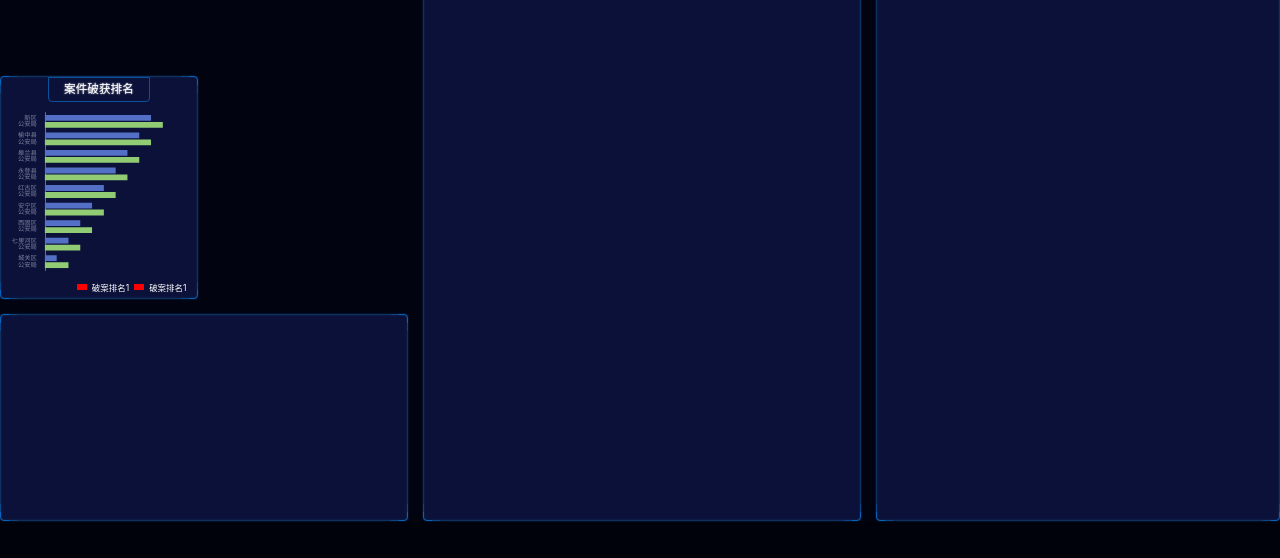
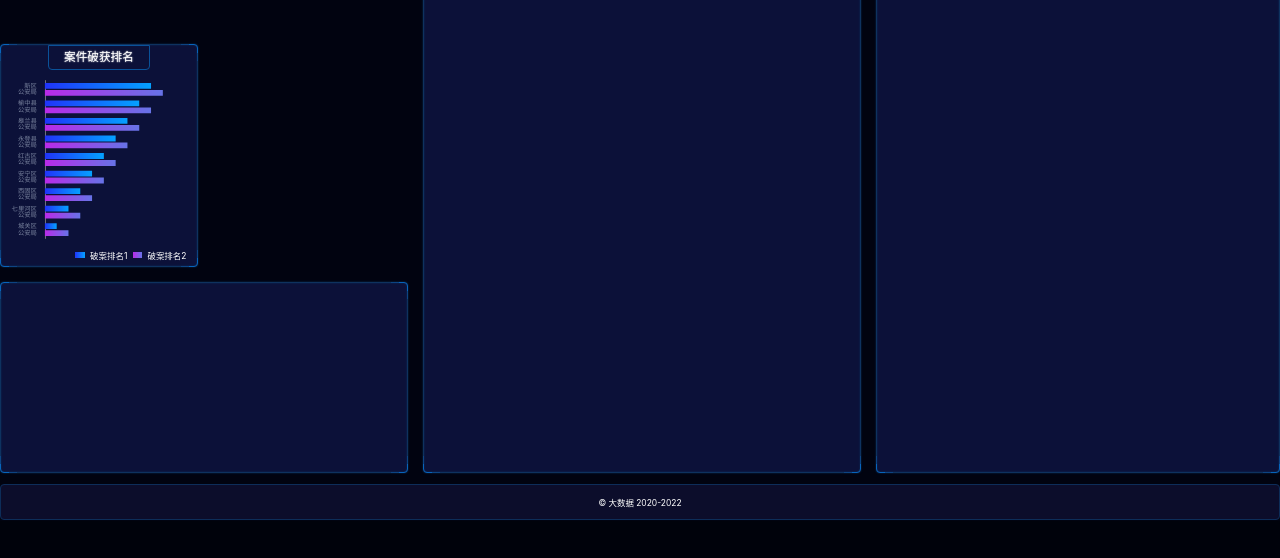
Before and after one commit to hcomeon/visual, a React (Vite) app: page /#/ in a window 1280 px wide. Shown: the part 239-797 px from the top of the page. Built offline with nearby package versions, Linux system fonts and the light colour scheme.

Commit message:
制作 footer

```diff
--- a/index.html
+++ b/index.html
@@ -25,7 +25,7 @@
     <div id="root"></div>
     <script>
       const root = document.querySelector("#root");
-      root.style.width = pageWidth + "px";
+      // root.style.width = pageWidth + "px";
       root.style.height = pageHeight + "px";
       root.style.marginTop = (clientHeight - pageHeight) / 2 + "px";
     </script>
--- a/src/components/chart-2.tsx
+++ b/src/components/chart-2.tsx
@@ -30,12 +30,34 @@
         {
           name: '2011年',
           type: 'bar',
-          data: [1, 2, 3, 4, 5, 6, 7, 8, 9]
+          data: [1, 2, 3, 4, 5, 6, 7, 8, 9],
+          itemStyle: {
+            normal: {
+              color: new echarts.graphic.LinearGradient(0, 0, 1, 0, [{
+                offset: 0,
+                color: '#2034f9'
+              }, {
+                offset: 1,
+                color: '#04a1ff'
+              }]),
+            }
+          }
         },
         {
           name: '2012年',
           type: 'bar',
-          data: [2, 3, 4, 5, 6, 7, 8, 9, 10]
+          data: [2, 3, 4, 5, 6, 7, 8, 9, 10],
+          itemStyle: {
+            normal: {
+              color: new echarts.graphic.LinearGradient(0, 0, 1, 0, [{
+                offset: 0,
+                color: '#b92ae8'
+              }, {
+                offset: 1,
+                color: '#6773e7'
+              }]),
+            }
+          }
         }
       ]
     }));
@@ -47,7 +69,7 @@
       <div ref={divRef} className="chart"/>
       <div className="legend">
       <span className="first"/> 破案排名1
-      <span className="second"/> 破案排名1
+      <span className="second"/> 破案排名2
       </div>
     </div>
   );
--- a/src/pages/home.scss
+++ b/src/pages/home.scss
@@ -7,9 +7,23 @@
     >header {
     height: px(99);
     background-size: cover;
+    width: px(2420);
+    margin: 0 auto;
+  }
+  > footer {
+    height: px(68);
+    border: 1px solid #0d2d59;
+    margin: px(20) 0 1px;
+    border-radius: 4px;
+    background: #0c0d2b;
+    display: flex;
+    align-items: center;
+    justify-content: center;
   }
   > main {
     padding-top: px(30);
+    width: px(2420);
+    margin: 0 auto;
     flex: 1;
     display: grid;
     grid-template:
@@ -60,7 +74,7 @@
     > .section5 {
       grid-area: box5;
     }
-    .管辖统计 {
+    .管辖统计, .破获排名{
       height: px(315);
       display: flex;
       flex-direction: column;
@@ -82,23 +96,6 @@
     }
     .破获排名 {
       height: px(423);
-      display: flex;
-      flex-direction: column;
-      align-items: center;
-      h2 {
-        flex-shrink: 0;
-        border: 1px solid #0a5299;
-        border-bottom-left-radius: 4px;
-        border-bottom-right-radius: 4px;
-        font-size: px(22);
-        line-height: px(24);
-        padding: px(10) px(28);
-        text-shadow: 0 0 px(3) white;
-      }
-      .chart {
-        flex: 1;
-        width: 100%;
-      }
       .legend {
         display: flex;
         align-items: center;
@@ -110,8 +107,12 @@
           width: px(18); height: px(12);
           background: red; margin: 0 px(10);
         }
-        .first {}
-        .second {}
+        .first {
+          background: linear-gradient(90deg, #2034f9 0%, #04a1ff 100%);
+        }
+        .second {
+          background: linear-gradient(90deg, #b92ae8 0%, #6773e7 100%);
+        }
       }
     }
   }
--- a/src/pages/home.tsx
+++ b/src/pages/home.tsx
@@ -5,6 +5,7 @@
 import { Chart2 } from '../components/chart-2';
 
 export const Home = () => {
+  const year = new Date().getFullYear();
   return (
     <div  className="home">
       <header style={{backgroundImage: `url(${headerBg})`}}/>
@@ -17,6 +18,9 @@
         <section className="bordered section4"></section>
         <section className="bordered section5"></section>
       </main>
+      <footer>
+        &copy; 大数据 2020-{year}
+      </footer>
     </div>
   );
 };
```
